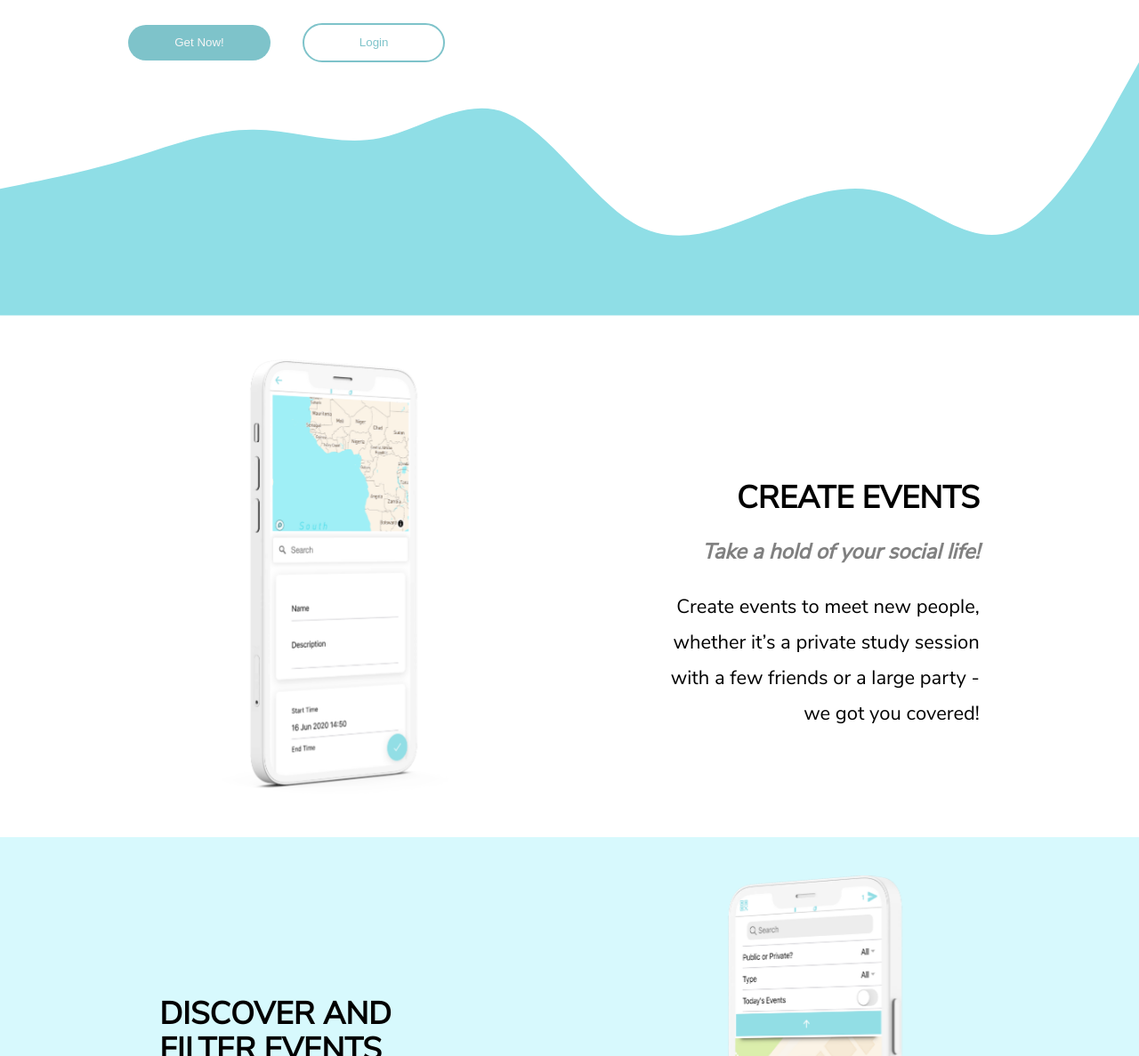
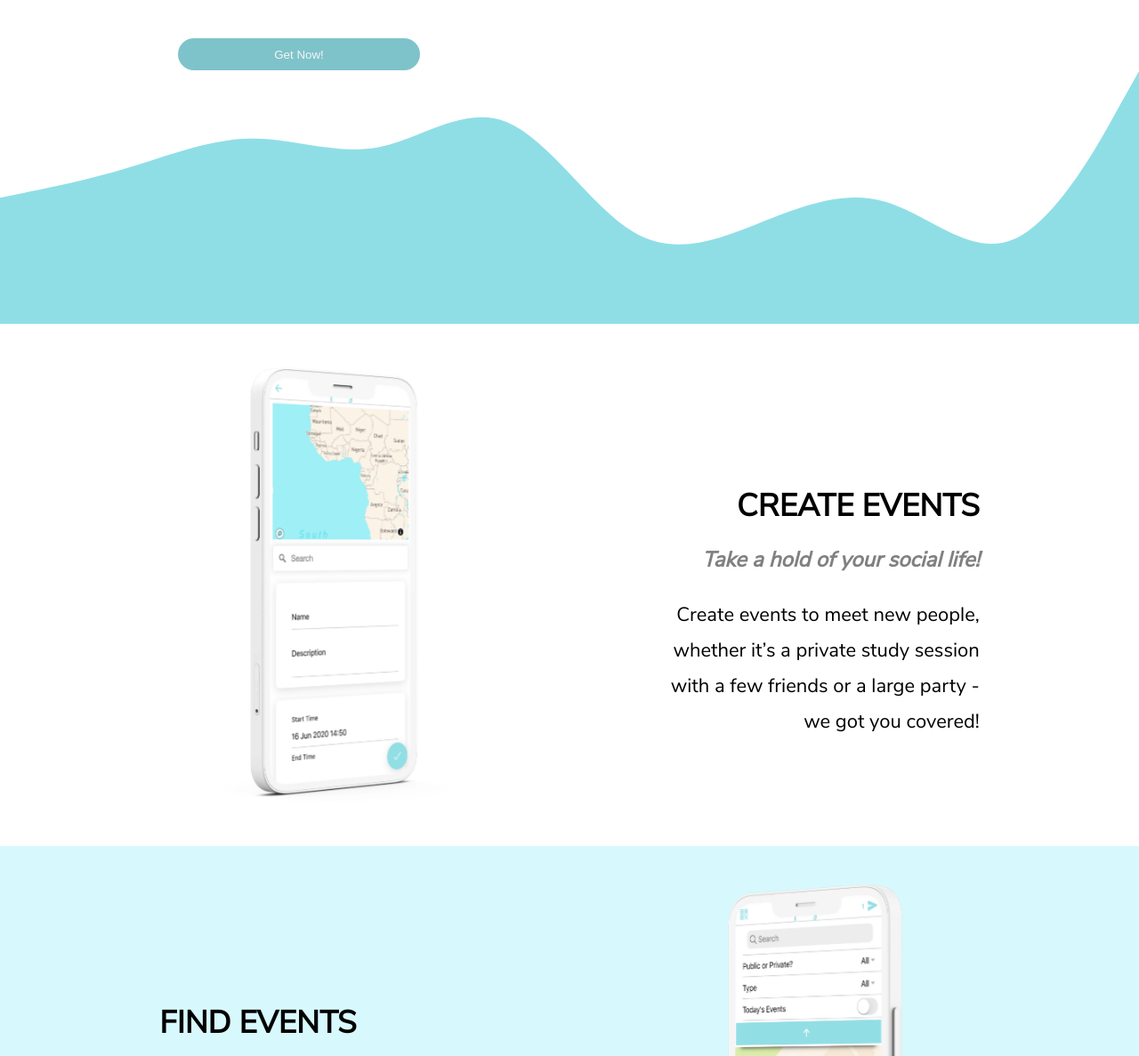
Before and after one commit to PingSocialApp/PingGoServer, a plain HTML site: page go-code/src/public/index.html in a window 1280 px wide. Shown: the part 466-1653 px from the top of the page at 89% size. Drawn offline with nearby package versions, Linux system fonts and the light colour scheme.

Commit message:
Update index styling

```diff
--- a/go-code/src/public/index.html
+++ b/go-code/src/public/index.html
@@ -5,6 +5,7 @@
     <meta charset="utf-8">
     <title>Ping Social</title>
     <link rel="stylesheet" href="style.css" type="text/css">
+    <script src="https://unpkg.com/sweetalert/dist/sweetalert.min.js"></script>
   </head>
   <nav>
       <div class="container">
@@ -31,14 +32,14 @@
           <div class="hero-container">
               <div class="hero-left">
                   <h1>Socializing done simpler.</h1>
+                  <div id="actionButtonContainer">
+                    <button class="actionButton" onclick="openAlert()">Get Now!</button>
+                    <!-- <button id="actionLogin" class="actionButton">Login</button> -->
+                </div>
               </div>
               <div class="hero-right">
                   <img src="assets/img/undraw_having_fun_iais.svg" alt="Ping photo"/>
               </div>
-          </div>
-          <div id="actionButtonContainer">
-              <button class="actionButton">Get Now!</button>
-              <button id="actionLogin" class="actionButton">Login</button>
           </div>
           <svg xmlns="http://www.w3.org/2000/svg" viewBox="0 0 1440 320"><path fill="#8fdee6" fill-opacity="1" d="M0,160L26.7,154.7C53.3,149,107,139,160,122.7C213.3,107,267,85,320,85.3C373.3,85,427,107,480,96C533.3,85,587,43,640,64C693.3,85,747,171,800,202.7C853.3,235,907,213,960,192C1013.3,171,1067,149,1120,165.3C1173.3,181,1227,235,1280,213.3C1333.3,192,1387,96,1413,48L1440,0L1440,320L1413.3,320C1386.7,320,1333,320,1280,320C1226.7,320,1173,320,1120,320C1066.7,320,1013,320,960,320C906.7,320,853,320,800,320C746.7,320,693,320,640,320C586.7,320,533,320,480,320C426.7,320,373,320,320,320C266.7,320,213,320,160,320C106.7,320,53,320,27,320L0,320Z"></path></svg>
       </header>
@@ -63,8 +64,8 @@
   <!-- Feature 2 -->
   <div class="feature feature2">
       <div class="f2-left">
-          <h4>DISCOVER AND FILTER EVENTS</h4>
-          <h5>Find out about what’s happening near you.</h5>
+          <h4>FIND EVENTS</h4>
+          <h5>Discover what’s happening near you.</h5>
           <p>Find out what’s going on around you on the interactive map and look out for
               the most popular events.</p>
       </div>
@@ -102,7 +103,7 @@
     <footer>
       <div class="footer-text">
         <p>
-          &copy; 2020, All Rights Reserved, Developed by the Ping Social Team
+          &copy; 2021, All Rights Reserved, Developed by the Ping Social Team
         </p>
       </div>
       <div class="footer-text">
@@ -113,4 +114,13 @@
         </div>
     </footer>
 </body>
+<script>
+    function openAlert(){
+        swal({
+            title: "Thanks!",
+            text: "Ping will be releasing mid-September. Stay tuned!",
+            icon: "info"
+        });
+    }
+</script>
 </html>
--- a/go-code/src/public/style.css
+++ b/go-code/src/public/style.css
@@ -135,17 +135,16 @@ header p {
 }
 
 #actionButtonContainer {
-	width: 50%;
+	/* width: 50%; */
 }
 
 .actionButton {
 	display: inline-block;
 	border-radius: 200px;
 	padding: 2%;
-	width: 25%;
+	width: 50%;
 	background: #7ec3ca;
 	border: none;
-	margin-left: 22.5%;
 	color: whitesmoke;
 	cursor: pointer;
 }
```
